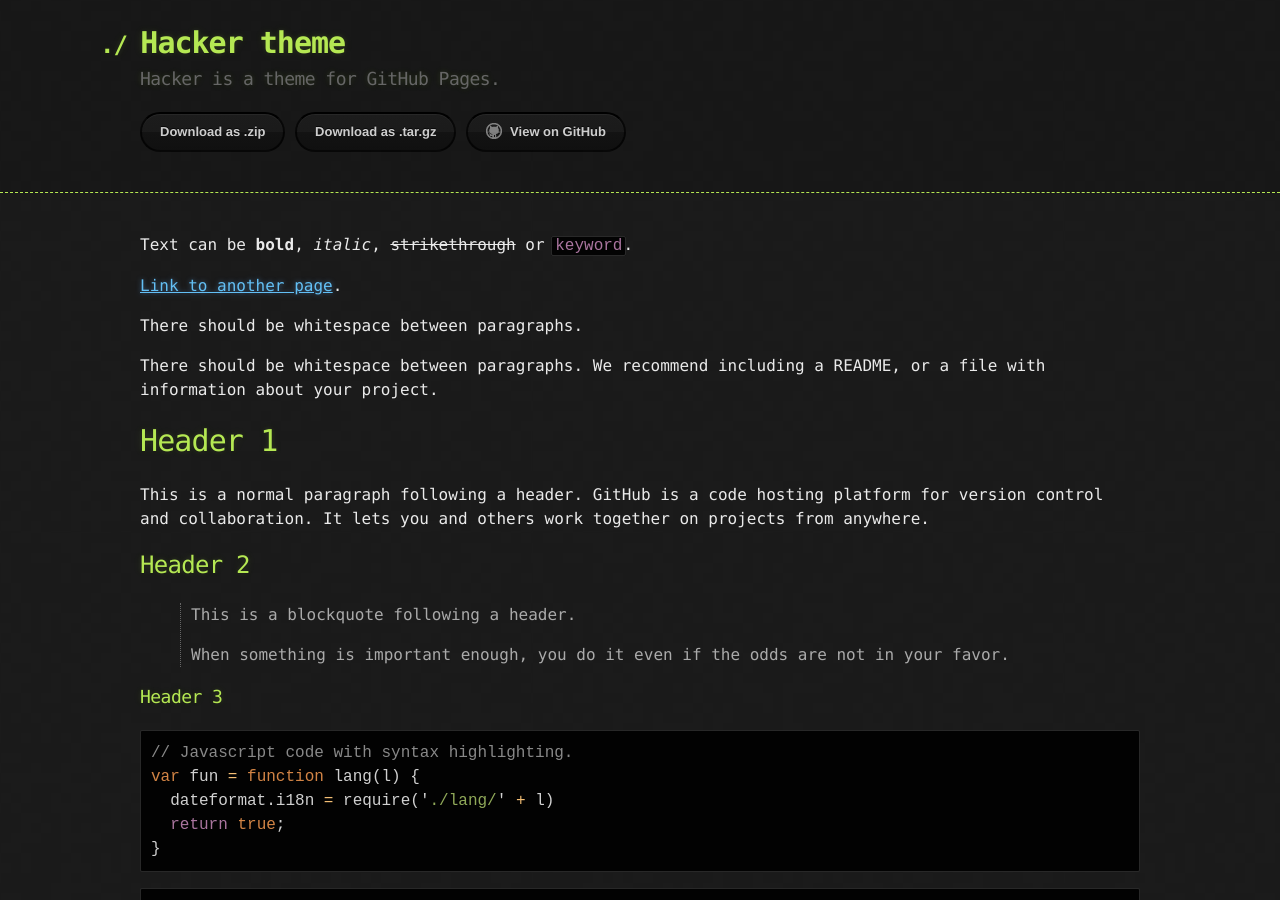
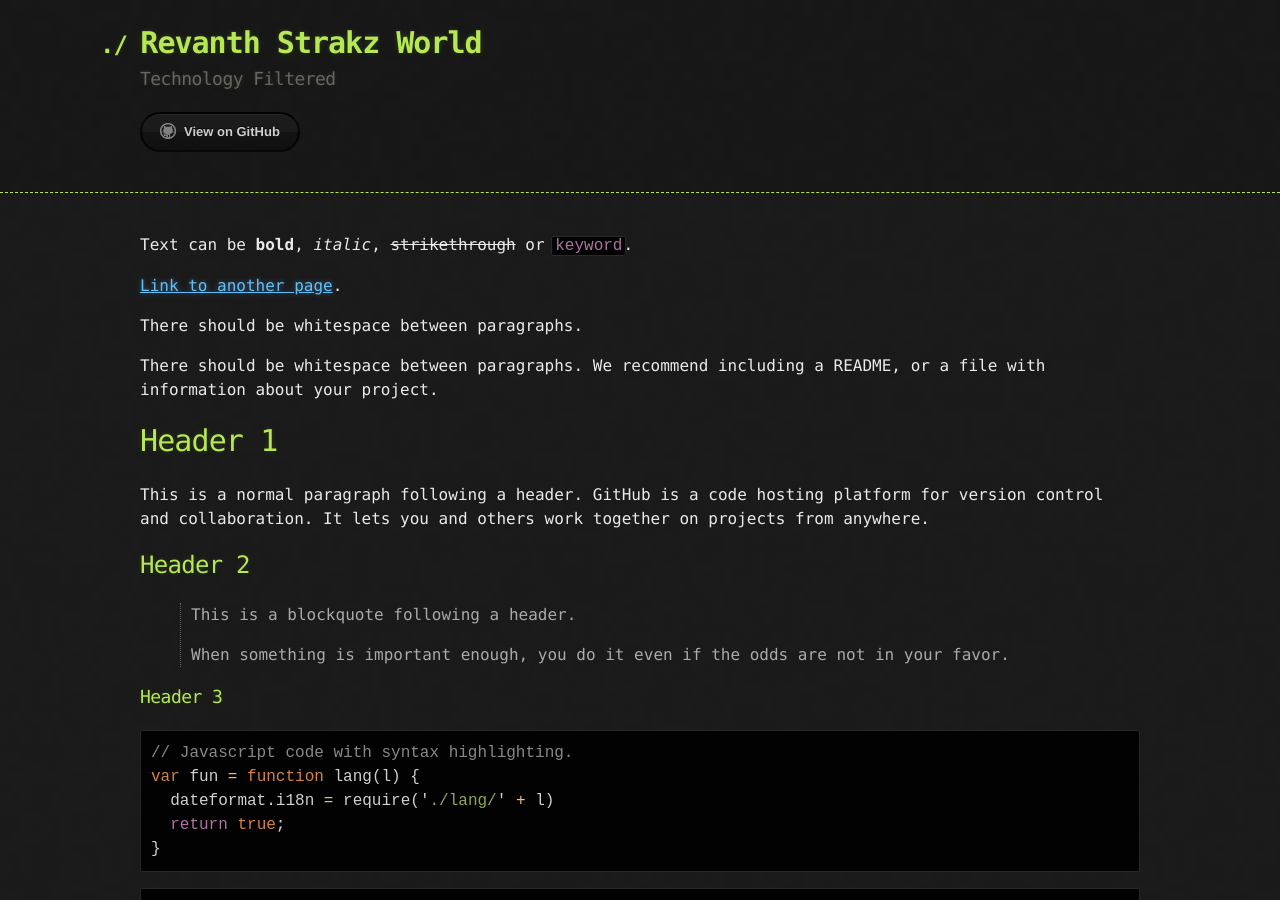
Before and after one commit to revanthstrakz/revanthstrakz.github.io, a Jekyll site: the page built from index.md, in a window 1280 px wide and 900 px high. Built offline with Jekyll 4.4.1, drawn with Linux system fonts in a browser that asks for light colours.

Commit message:
Update _config.yml

```diff
--- a/_config.yml
+++ b/_config.yml
@@ -1,5 +1,5 @@
-title: Hacker theme
-description: Hacker is a theme for GitHub Pages.
-show_downloads: true
+title: Revanth Strakz World
+description: Technology Filtered
+show_downloads: false
 google_analytics:
 theme: jekyll-theme-hacker
```
